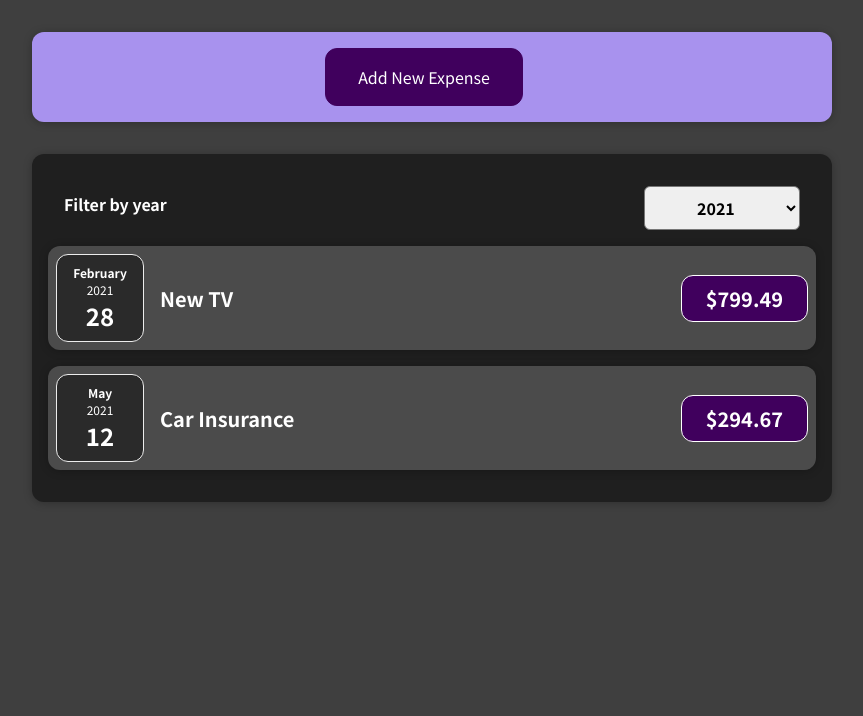
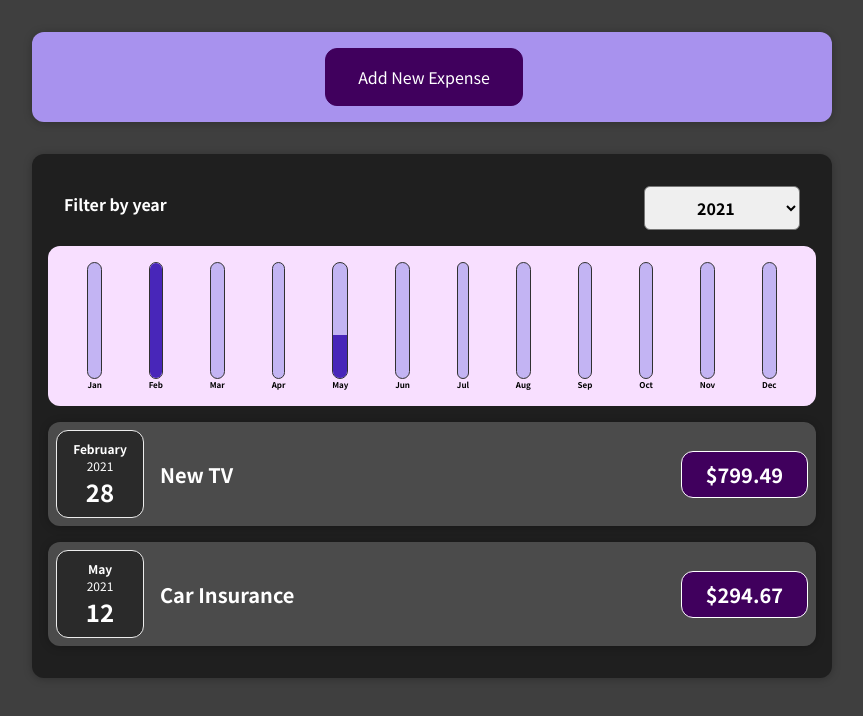
Before and after one commit to DarioDemix/react-course, a React (Create React App) app: page / in a window 1280 px wide. Shown: the top 716 px of the page, without its empty margins (208-1071 px from the left). Built offline with nearby package versions, Linux system fonts and the light colour scheme.

Commit message:
Finished Chart components

```diff
--- a/src/components/Chart/Chart.js
+++ b/src/components/Chart/Chart.js
@@ -2,13 +2,15 @@
 import "./Chart.css";
 
 const Chart = (props) => {
+    const totalMaximum = Math.max(...props.dataPoints.map(dataPoint => dataPoint.value));
+
   return (
     <div className="chart">
       {props.dataPoints.map((dataPoint) => (
         <ChartBar
           key={dataPoint.label}
           value={dataPoint.value}
-          maxValue={null}
+          maxValue={totalMaximum}
           label={dataPoint.label}
         />
       ))}
--- a/src/components/Chart/ChartBar.js
+++ b/src/components/Chart/ChartBar.js
@@ -3,8 +3,9 @@
 const ChartBar = (props) => {
   let barFillHeight = "0%";
 
-  if(props.max > 0) {
-    barFillHeight = Math.round((props.value / props.MaxValue) * 100) + '%';
+  if(props.maxValue > 0) {
+      console.log(`maxvalue` + props.maxValue)
+    barFillHeight = Math.round((props.value / props.maxValue) * 100) + '%';
   }
 
   return (
--- a/src/components/Expenses/Expenses.js
+++ b/src/components/Expenses/Expenses.js
@@ -4,6 +4,7 @@
 import "./Expenses.css";
 import { useState } from "react";
 import ExpensesList from "./ExpensesList";
+import ExpensesChart from "./ExpensesChart";
 
 const Expenses = (props) => {
   const [selectedYear, setSelectedYear] = useState("2021");
@@ -15,6 +16,7 @@
   return (
     <Card className="expenses">
       <ExpenseFilter selected={selectedYear} onSelection={setSelectedYear} />
+      <ExpensesChart expenses={expenses}/>
       <ExpensesList expenses={expenses}></ExpensesList>
     </Card>
   );
--- /dev/null
+++ b/src/components/Expenses/ExpensesChart.js
@@ -0,0 +1,27 @@
+import Chart from "../Chart/Chart";
+
+const ExpensesChart = (props) => {
+  const chartDataPoints = [
+      {label: 'Jan', value: 0},
+      {label: 'Feb', value: 0},
+      {label: 'Mar', value: 0},
+      {label: 'Apr', value: 0},
+      {label: 'May', value: 0},
+      {label: 'Jun', value: 0},
+      {label: 'Jul', value: 0},
+      {label: 'Aug', value: 0},
+      {label: 'Sep', value: 0},
+      {label: 'Oct', value: 0},
+      {label: 'Nov', value: 0},
+      {label: 'Dec', value: 0},
+  ];
+
+  for (const expense of props.expenses) {
+      const expenseMonth = expense.date.getMonth(); // starting at 0
+      chartDataPoints[expenseMonth].value += expense.amount;
+  }
+
+  return <Chart dataPoints={chartDataPoints} />;
+};
+
+export default ExpensesChart;
--- a/src/components/NewExpense/ExpenseForm.js
+++ b/src/components/NewExpense/ExpenseForm.js
@@ -22,7 +22,7 @@
     setExpense((prevState) => {
       return {
         ...prevState,
-        amount: event.target.value,
+        amount: +event.target.value,
       };
     });
   };
```
